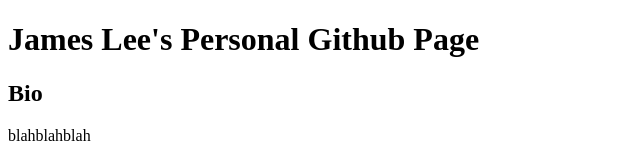
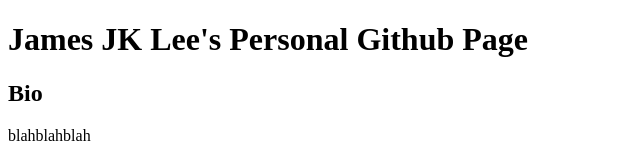
Before and after one commit to jongkooklee/jongkooklee.github.io, a plain HTML site: page index.html in a window 1280 px wide. Shown: the top 160 px of the page, without its empty margins (0-640 px from the left). Drawn offline with Linux system fonts and the light colour scheme; grey boxes are pictures that could not be loaded.

Commit message:
name change

```diff
--- a/index.html
+++ b/index.html
@@ -5,7 +5,7 @@
 </head>
 
 <body>
-	<h1>James Lee's Personal Github Page</h1>
+	<h1>James JK Lee's Personal Github Page</h1>
 
 	<h2>Bio</h2>
 
```
